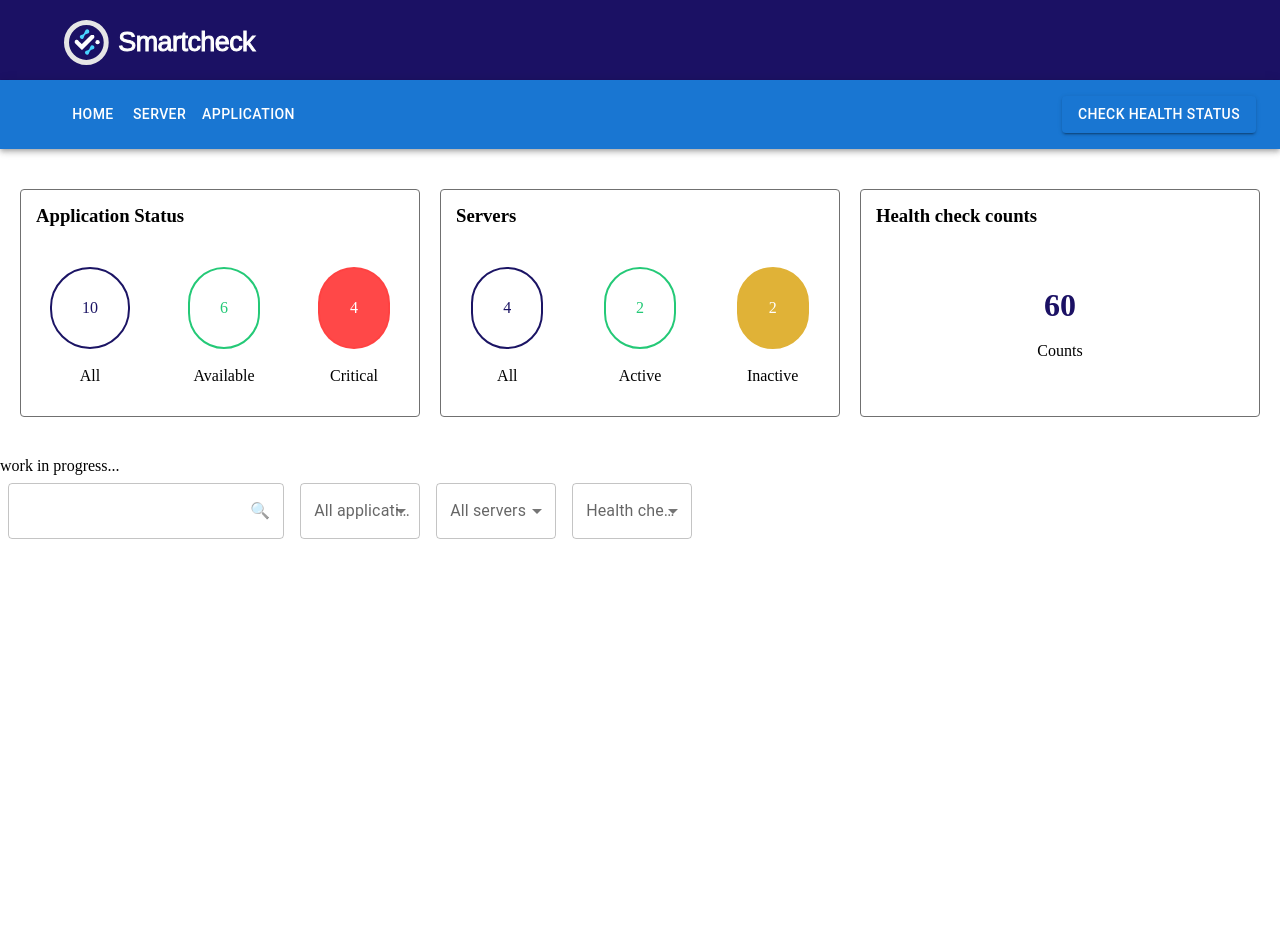
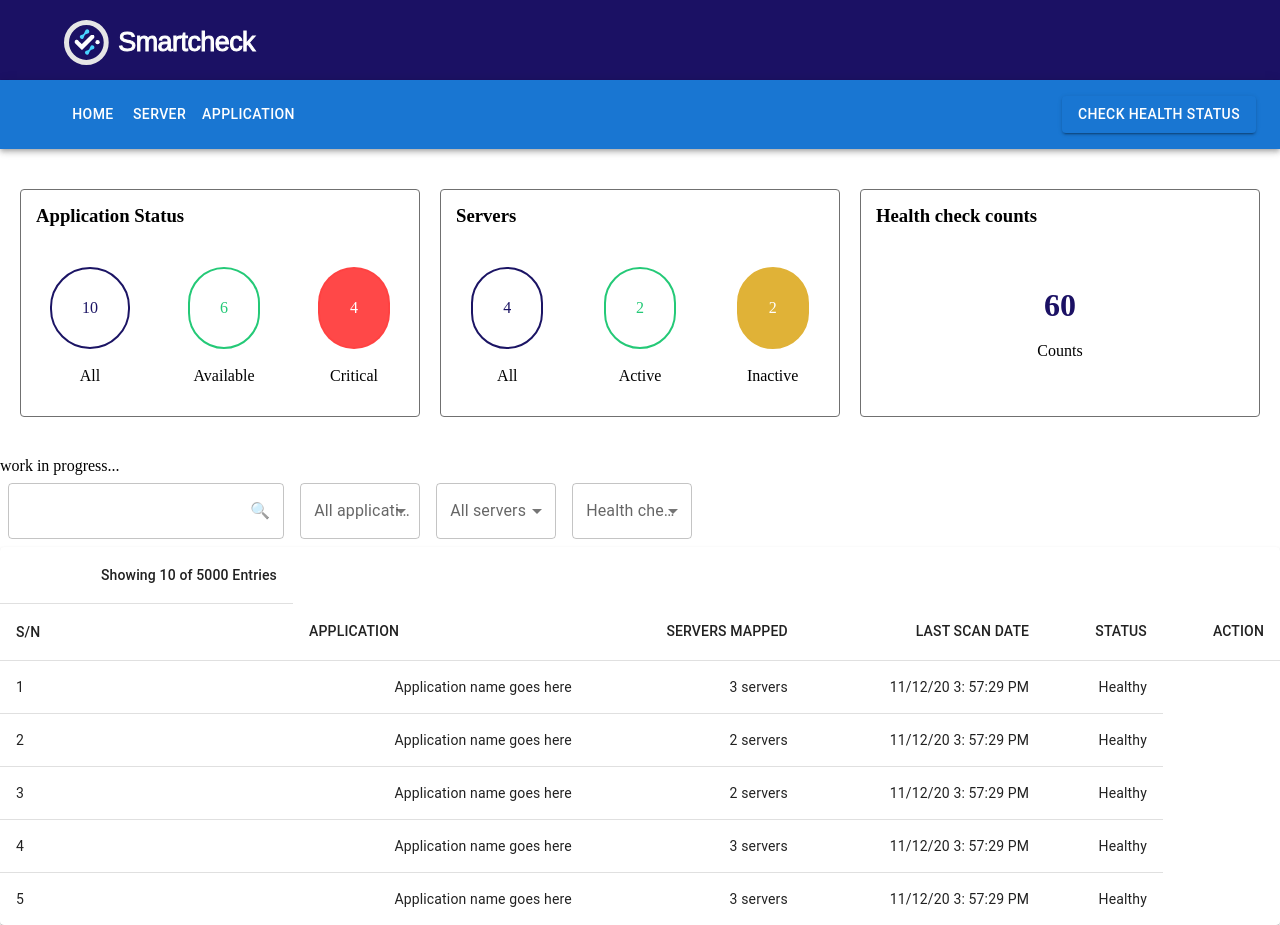
Before and after one commit to Kizito007/smartcheck-dashboard, a React (Vite) app: page / in a window 1280 px wide. Before the commit the page ends 800 px from the top, so only its background shows below. Built offline with nearby package versions, Linux system fonts and the light colour scheme.

Commit message:
added table

```diff
--- a/src/components/HomeScreen.jsx
+++ b/src/components/HomeScreen.jsx
@@ -1,6 +1,7 @@
 import React from 'react'
 import Header from '../components/Header';
-import Table from './Table';
+import SelectBar from './SelectBar';
+import BasicTable from './Table';
 
 const HomeScreen = () => {
   return (
@@ -49,7 +50,8 @@
         </div>
     </div>
     work in progress...
-    <Table />
+    <SelectBar />
+    <BasicTable />
     </>
   )
 }
--- a/src/components/ResponsiveAppBar.jsx
+++ b/src/components/ResponsiveAppBar.jsx
@@ -5,9 +5,9 @@
 import IconButton from '@mui/material/IconButton';
 import Typography from '@mui/material/Typography';
 import Menu from '@mui/material/Menu';
-// import MenuIcon from '@mui/icons-material/Menu';
+import MenuIcon from '@mui/icons-material/Menu';
 import Container from '@mui/material/Container';
-import Avatar from '@mui/material/Avatar';
+// import Avatar from '@mui/material/Avatar';
 import Button from '@mui/material/Button';
 import Tooltip from '@mui/material/Tooltip';
 import MenuItem from '@mui/material/MenuItem';
@@ -58,7 +58,7 @@
             LOGO
           </Typography> */}
 
-          <Box sx={{ flexGrow: 1, display: { xs: 'flex', md: 'none' } }}>
+          <Box sx={{ flexGrow: 1, display: { xs: 'flex', md: 'none' }, backgroundColor: 'primary.dark' }}>
             <IconButton
               size="large"
               aria-label="account of current user"
@@ -67,7 +67,7 @@
               onClick={handleOpenNavMenu}
               color="inherit"
             >
-              {/* <MenuIcon /> */}
+              <MenuIcon />
             </IconButton>
             <Menu
               id="menu-appbar"
--- /dev/null
+++ b/src/components/SelectBar.jsx
@@ -0,0 +1,84 @@
+import * as React from 'react';
+import InputLabel from '@mui/material/InputLabel';
+import MenuItem from '@mui/material/MenuItem';
+import OutlinedInput from '@mui/material/OutlinedInput';
+import InputAdornment from '@mui/material/InputAdornment';
+import FormControl from '@mui/material/FormControl';
+import Select from '@mui/material/Select';
+
+export default function SelectBar() {
+  const [age, setAge] = React.useState('');
+
+  const handleChange = (event) => {
+    setAge(event.target.value);
+  };
+
+  return (
+    <div className='selectContainer'>
+        <FormControl sx={{ m: 1, minWidth: '120' }} variant="outlined">
+          <OutlinedInput
+            id="outlined-adornment-weight"
+            // value={values.weight}
+            // onChange={handleChange('weight')}
+            endAdornment={<InputAdornment position="end">🔍</InputAdornment>}
+            aria-describedby="outlined-weight-helper-text"
+            inputProps={{
+              'aria-label': 'weight',
+            }}
+          />
+        </FormControl>
+        <FormControl sx={{ m: 1, minWidth: 120 }}>
+            <InputLabel id="demo-simple-select-helper-label">All application</InputLabel>
+            <Select
+            labelId="demo-simple-select-helper-label"
+            id="demo-simple-select-helper"
+            value={age}
+            label="Age"
+            onChange={handleChange}
+            >
+            <MenuItem value="">
+                <em>None</em>
+            </MenuItem>
+            <MenuItem value={10}>Ten</MenuItem>
+            <MenuItem value={20}>Twenty</MenuItem>
+            <MenuItem value={30}>Thirty</MenuItem>
+            </Select>
+        </FormControl>
+        <FormControl sx={{ m: 1, minWidth: 120 }}>
+            <InputLabel id="demo-simple-select-helper-label">All servers</InputLabel>
+            <Select
+            labelId="demo-simple-select-helper-label"
+            id="demo-simple-select-helper"
+            value={age}
+            label="Age"
+            onChange={handleChange}
+            >
+            <MenuItem value="">
+                <em>None</em>
+            </MenuItem>
+            <MenuItem value={10}>Ten</MenuItem>
+            <MenuItem value={20}>Twenty</MenuItem>
+            <MenuItem value={30}>Thirty</MenuItem>
+            </Select>
+        </FormControl>
+        <FormControl sx={{ m: 1, minWidth: 120 }}>
+            <InputLabel id="demo-simple-select-helper-label">Health check status</InputLabel>
+            <Select
+            labelId="demo-simple-select-helper-label"
+            id="demo-simple-select-helper"
+            value={age}
+            label="Age"
+            onChange={handleChange}
+            >
+            <MenuItem value="">
+                <em>None</em>
+            </MenuItem>
+            <MenuItem value={10}>Ten</MenuItem>
+            <MenuItem value={20}>Twenty</MenuItem>
+            <MenuItem value={30}>Thirty</MenuItem>
+            </Select>
+        </FormControl>
+
+    </div>
+  )
+}
--- a/src/components/Table.jsx
+++ b/src/components/Table.jsx
@@ -1,83 +1,60 @@
 import * as React from 'react';
-import InputLabel from '@mui/material/InputLabel';
-import MenuItem from '@mui/material/MenuItem';
-import OutlinedInput from '@mui/material/OutlinedInput';
-import InputAdornment from '@mui/material/InputAdornment';
-import FormControl from '@mui/material/FormControl';
-import Select from '@mui/material/Select';
+import Table from '@mui/material/Table';
+import TableBody from '@mui/material/TableBody';
+import TableCell from '@mui/material/TableCell';
+import TableContainer from '@mui/material/TableContainer';
+import TableHead from '@mui/material/TableHead';
+import TableRow from '@mui/material/TableRow';
+import Paper from '@mui/material/Paper';
 
-export default function Table() {
-  const [age, setAge] = React.useState('');
+function createData(name, calories, fat, carbs, protein) {
+  return { name, calories, fat, carbs, protein };
+}
 
-  const handleChange = (event) => {
-    setAge(event.target.value);
-  };
+const rows = [
+  createData('1', 'Application name goes here', '3 servers', '11/12/20 3: 57:29 PM', 'Healthy'),
+  createData('2', 'Application name goes here', '2 servers', '11/12/20 3: 57:29 PM', 'Healthy'),
+  createData('3', 'Application name goes here', '2 servers', '11/12/20 3: 57:29 PM', 'Healthy'),
+  createData('4', 'Application name goes here', '3 servers', '11/12/20 3: 57:29 PM', 'Healthy'),
+  createData('5', 'Application name goes here', '3 servers', '11/12/20 3: 57:29 PM', 'Healthy'),
+];
 
+export default function BasicTable() {
   return (
-    <div className='tableContainer'>
-        <FormControl sx={{ m: 1, minWidth: '120' }} variant="outlined">
-          <OutlinedInput
-            id="outlined-adornment-weight"
-            // value={values.weight}
-            // onChange={handleChange('weight')}
-            endAdornment={<InputAdornment position="end">🔍</InputAdornment>}
-            aria-describedby="outlined-weight-helper-text"
-            inputProps={{
-              'aria-label': 'weight',
-            }}
-          />
-        </FormControl>
-        <FormControl sx={{ m: 1, minWidth: 120 }}>
-            <InputLabel id="demo-simple-select-helper-label">All application</InputLabel>
-            <Select
-            labelId="demo-simple-select-helper-label"
-            id="demo-simple-select-helper"
-            value={age}
-            label="Age"
-            onChange={handleChange}
+    <TableContainer component={Paper}>
+      <Table sx={{ minWidth: 650 }} aria-label="simple table">
+        <TableHead>
+        <TableRow>
+          <TableCell align="right"> Showing 10 of 5000 Entries</TableCell>
+        </TableRow>
+        </TableHead>
+        <TableHead>
+          <TableRow>
+            <TableCell>S/N</TableCell>
+            <TableCell>APPLICATION</TableCell>
+            <TableCell align="right">SERVERS MAPPED</TableCell>
+            <TableCell align="right">LAST SCAN DATE</TableCell>
+            <TableCell align="right">STATUS</TableCell>
+            <TableCell align="right">ACTION</TableCell>
+          </TableRow>
+        </TableHead>
+        <TableBody>
+          {rows.map((row) => (
+            <TableRow
+              key={row.name}
+              sx={{ '&:last-child td, &:last-child th': { border: 0 } }}
             >
-            <MenuItem value="">
-                <em>None</em>
-            </MenuItem>
-            <MenuItem value={10}>Ten</MenuItem>
-            <MenuItem value={20}>Twenty</MenuItem>
-            <MenuItem value={30}>Thirty</MenuItem>
-            </Select>
-        </FormControl>
-        <FormControl sx={{ m: 1, minWidth: 120 }}>
-            <InputLabel id="demo-simple-select-helper-label">All servers</InputLabel>
-            <Select
-            labelId="demo-simple-select-helper-label"
-            id="demo-simple-select-helper"
-            value={age}
-            label="Age"
-            onChange={handleChange}
-            >
-            <MenuItem value="">
-                <em>None</em>
-            </MenuItem>
-            <MenuItem value={10}>Ten</MenuItem>
-            <MenuItem value={20}>Twenty</MenuItem>
-            <MenuItem value={30}>Thirty</MenuItem>
-            </Select>
-        </FormControl>
-        <FormControl sx={{ m: 1, minWidth: 120 }}>
-            <InputLabel id="demo-simple-select-helper-label">Health check status</InputLabel>
-            <Select
-            labelId="demo-simple-select-helper-label"
-            id="demo-simple-select-helper"
-            value={age}
-            label="Age"
-            onChange={handleChange}
-            >
-            <MenuItem value="">
-                <em>None</em>
-            </MenuItem>
-            <MenuItem value={10}>Ten</MenuItem>
-            <MenuItem value={20}>Twenty</MenuItem>
-            <MenuItem value={30}>Thirty</MenuItem>
-            </Select>
-        </FormControl>
-    </div>
-  )
+              <TableCell component="th" scope="row">
+                {row.name}
+              </TableCell>
+              <TableCell align="right">{row.calories}</TableCell>
+              <TableCell align="right">{row.fat}</TableCell>
+              <TableCell align="right">{row.carbs}</TableCell>
+              <TableCell align="right">{row.protein}</TableCell>
+            </TableRow>
+          ))}
+        </TableBody>
+      </Table>
+    </TableContainer>
+  );
 }
```
